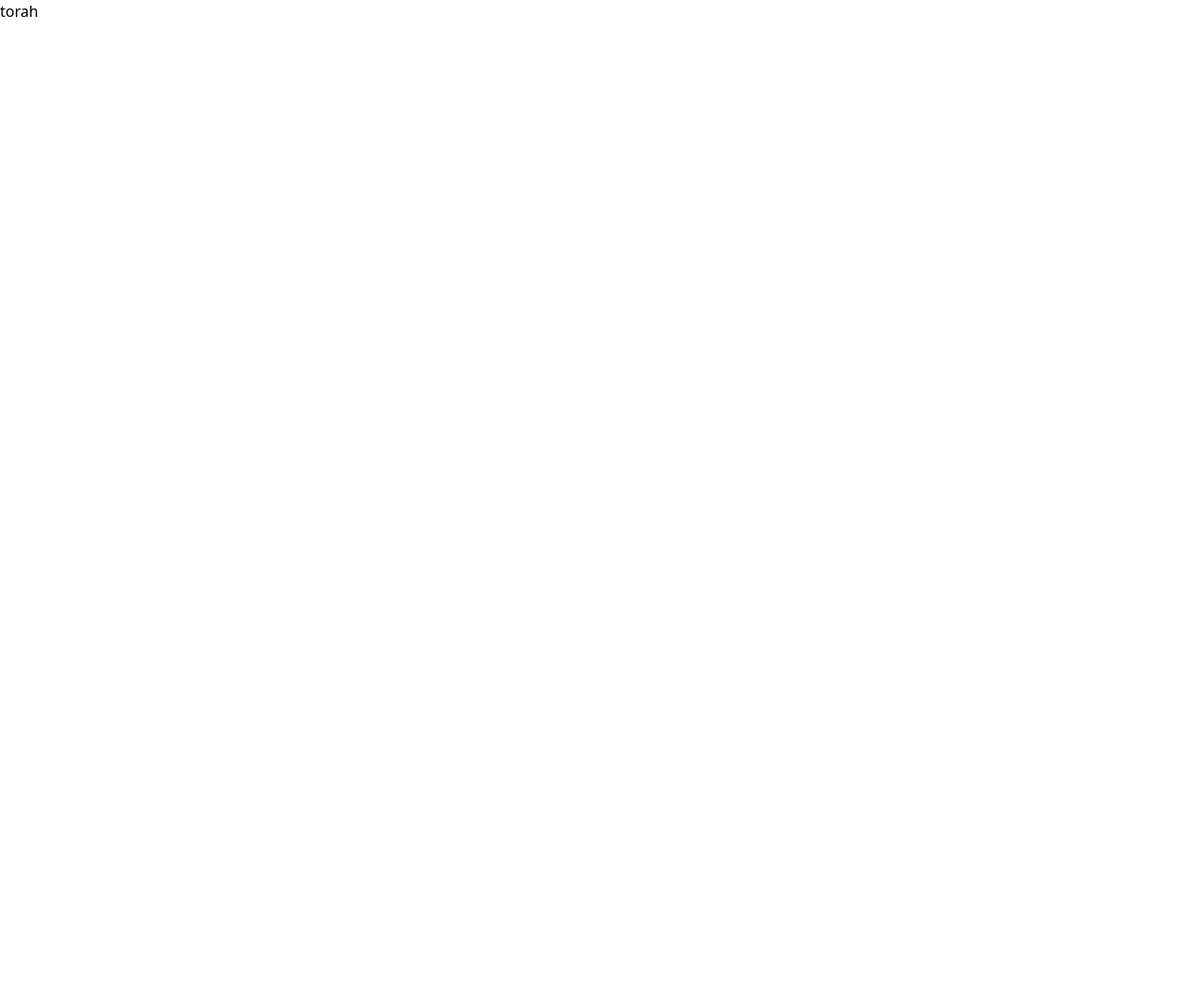
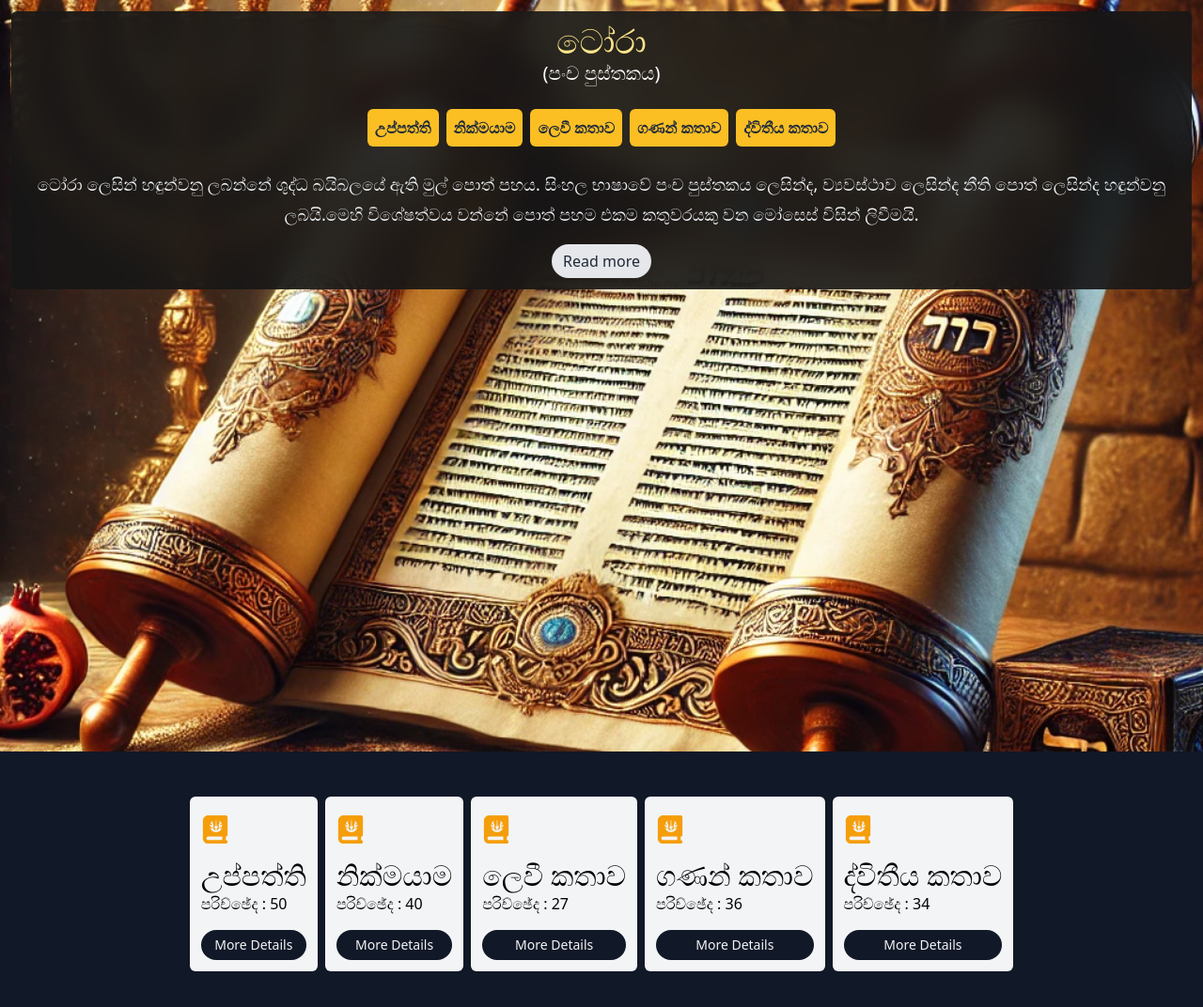
Before and after one commit to Sinna-Shan/Systematic-theology, a React (Vite) app: page /torah in a window 1280 px wide. Shown: the top 1072 px of the page at 94% size. Before the commit the page ends 800 px from the top, so only its background shows below. Built offline with nearby package versions, Linux system fonts and the light colour scheme.

Commit message:
book of genesis
Changes to be committed:
	modified:   src/main.jsx
	deleted:    src/pages/Torah.jsx
	new file:   src/pages/torah/Torah.jsx
	new file:   src/pages/torah/components/Genesis.jsx

```diff
--- a/src/main.jsx
+++ b/src/main.jsx
@@ -3,11 +3,11 @@ import { createRoot } from 'react-dom/client'
 import './index.css'
 import App from './App.jsx'
 import { BrowserRouter, Route, Routes } from 'react-router-dom'
-import Torah from './pages/Torah.jsx'
+import Torah from './pages/torah/Torah.jsx'
 import Layout from './Layout.jsx'
 import AOS from "aos";
-import "aos/dist/aos.css"; // You can also use <link> for styles
-// ..
+import "aos/dist/aos.css";
+
 AOS.init({
   duration: 600,
   mirror: true
--- a/src/pages/Torah.jsx
+++ /dev/null
@@ -1,9 +0,0 @@
-function Torah() {
-    return (
-        <div>
-            torah
-        </div>
-    )
-}
-
-export default Torah
--- /dev/null
+++ b/src/pages/torah/Torah.jsx
@@ -0,0 +1,133 @@
+import { useState } from "react";
+import { FaBookJournalWhills } from "react-icons/fa6";
+import Genesis from "./components/Genesis";
+
+const books = [
+  { book: "උප්පත්ති", chapters: 50, content: <Genesis /> },
+  { book: "නික්මයාම", chapters: 40 },
+  { book: "ලෙවී කතාව", chapters: 27 },
+  { book: "ගණන් කතාව", chapters: 36 },
+  { book: "ද්විතීය කතාව", chapters: 34 },
+];
+function Torah() {
+  const [show, setShow] = useState(false);
+  const [viewBookDetails, setViewBookDetails] = useState(false);
+  const [index, setIndex] = useState(null);
+
+  function handleClick(i) {
+    if (i !== index) {
+      setViewBookDetails(false);
+    }
+    setViewBookDetails((show) => !show);
+    setIndex(i);
+  }
+
+  return (
+    <>
+      <main
+        className="min-h-screen w-full bg-[url('/torah.jpg')] bg-cover
+         bg-center flex flex-col items-center p-3"
+      >
+        <section className="w-full bg-neutral-900 backdrop-filter backdrop-blur-lg bg-opacity-90 p-3 rounded-md text-center text-white">
+          <h1 className="text-xl">
+            <span className="text-amber-200 text-4xl">ටෝරා</span> <br />
+            (පංච පුස්තකය)
+          </h1>
+
+          <section className="flex flex-wrap gap-2 items-center justify-center mt-6">
+            {books.map((book, i) => {
+              return (
+                <div
+                  key={i}
+                  className="bg-amber-400 p-2 rounded-md text-slate-800 font-bold"
+                >
+                  {book.book}
+                </div>
+              );
+            })}
+          </section>
+
+          <p className="leading-8 mt-6 text-lg text-slate-100">
+            ටෝරා ලෙසින් හඳුන්වනු ලබන්නේ ශුද්ධ බයිබලයේ ඇති මුල් පොත් පහය. සිංහල
+            භාෂාවේ පංච පුස්තකය ලෙසින්ද, ව්‍යවස්ථාව ලෙසින්ද නීති පොත් ලෙසින්ද
+            හඳුන්වනු ලබයි.මෙහි විශේෂත්වය වන්නේ පොත් පහම එකම කතුවරයකු වන මෝසෙස්
+            විසින් ලිවීමයි.
+          </p>
+
+          {show && (
+            <div className="leading-8 mt-6 text-lg text-slate-100">
+              <p className="text-amber-400 bg-gray-700 rounded-md">
+                හීබෘ භාෂාවෙන් ටනාක් ලෙසින් හඳුන්වනු ලබන්නේ ශුද්ධ බයිබලයේ ඇති
+                මුල් පොත් 39 ය. එය තෝරා, නෙබීම්, කෙතුබීම් ලෙස හඳුන්වනු ලබයි.
+              </p>
+              <p className="mt-6 text-base leading-7">
+                උප්පත්ති පොතේ පළමු පරිච්ඡේදය තුළ පටන් ගැන්මේදී ලෙස ලියා ඇති වචනය
+                මුළු මහත් විශ්වයේ මුල්මවීම් සිදුවූ කාලය ලෙස හඳුන්වා දීමට හැකිය.
+                එය හීබෘ භාෂාවෙන් බෙහෙර්ශත් ලෙස සඳහන් කර ඇත. මෙම වචනය හීබෘ භාෂාව
+                තුළ ඇති ගැඹුරු අර්ථ ගණනාවක් ප්‍රකාශ වන වටිනා වචනයකි. එහි ඇති එක්
+                අර්ථයක් නම් අනන්තයට එහා ඇති අසංඛය ලෙසින් හඳුන්වන යම් කාල
+                කාලවකවානුවක් පිළිබඳ ප්‍රකාශ කරයි. එම පදනම මත සිට බයිබලයට වැය වී
+                ඇති කාලය අවුරුදු 6000 ලෙස ඔප්පු වුනත් උත්පත්ති පළමු පරිච්ඡේදයේ
+                පළමු පදය විද්‍යාව පවසන ලෙස බොහෝ කලකට පෙර මැවුම්කාර දෙවියන්
+                වහන්සේ විසින් පෘථිවිය නිර්මාණය කළ බව ප්‍රකාශ කළ හැක.
+              </p>
+            </div>
+          )}
+
+          <button
+            onClick={() => setShow((show) => !show)}
+            className="mt-4 bg-gray-200 text-gray-800 px-3 py-1.5 rounded-full"
+          >
+            {!show ? "Read more" : "Read less"}
+          </button>
+        </section>
+      </main>
+      <section
+        className={`flex flex-wrap gap-2 items-center justify-center bg-gray-900 py-12 px-4`}
+      >
+        {books.map((book, i) => {
+          return (
+            <div
+              key={i}
+              className={`bg-gray-100 p-3 rounded-md flex  flex-col ${
+                i === index && viewBookDetails ? "w-full" : ""
+              }`}
+            >
+              {i === index && viewBookDetails ? (
+                <>
+                  <div className="flex gap-4 items-center">
+                    <FaBookJournalWhills className="mb-4 mt-2 text-5xl text-amber-500" />
+                    <div className="flex flex-col">
+                      <h3 className="text-3xl">{book.book}</h3>
+                      <p className="text-base pb-4">
+                        පරිච්ඡේද : {book.chapters}
+                      </p>
+                    </div>
+                  </div>
+                  {book.content}
+                </>
+              ) : (
+                <div>
+                  <FaBookJournalWhills className="mb-4 mt-2 text-3xl text-amber-500" />
+                  <h3 className="text-3xl">{book.book}</h3>
+                  <p className="text-base pb-4">පරිච්ඡේද : {book.chapters}</p>
+                </div>
+              )}
+
+              <button
+                className=" bg-gray-900 text-gray-100 rounded-full py-1.5 px-3 text-sm"
+                onClick={() => handleClick(i)}
+              >
+                {!(i === index && viewBookDetails)
+                  ? "More Details"
+                  : "Less Details"}
+              </button>
+            </div>
+          );
+        })}
+      </section>
+    </>
+  );
+}
+
+export default Torah;
--- /dev/null
+++ b/src/pages/torah/components/Genesis.jsx
@@ -0,0 +1,42 @@
+function Genesis() {
+  return (
+    <section className="p-2">
+      <h1 className="text-xl">උත්පත්ති පොත කොටස් දෙකකි.</h1>
+      <div className="bg-gray-200 overflow-hidden mt-3 p-2 rounded-md">
+        <h2 className="my-2 text-lg">උප්පත්ති 1 - 11</h2>
+        <p>
+          මෙම පරිච්ඡේද 11 තුළ අපට පෙන්වා ඇත්තේ දෙවියන් වහන්සේ විසින් මවන ලද
+          මනුෂ්‍යයා එතුමා දුන් සැපවත් ජීවිතය අතහැර සතුරාගේ හඬට (සාතන්ට) කීකරු වී
+          දෙවියන් වහන්සේගෙන් ඈතට ගමන් කර පොළොව පුරා විසිර ගොස් පාපය හා ශාපය සමඟ
+          පොළොවේ ජීවත්ව සිටි කාලයයි. එම කාලය මහා ජලගැල්මක් තුළින් කොටස් දෙකකට
+          වෙන් කර දක්වා ඇත.
+        </p>
+        <ol className="flex w-full mt-4 gap-2 text-sm">
+          <li className="bg-gray-300 p-2 rounded-md">නෝවාගේ ජලගැල්මට පෙර</li>
+          <li className="bg-gray-300 p-2 rounded-md">නෝවාගේ ජලගැල්මට පසු</li>
+        </ol>
+      </div>
+      <div className="bg-gray-200 overflow-hidden mt-3 p-2 rounded-md">
+        <h2 className="my-2 text-lg">උප්පත්ති 12 - 50</h2>
+        <p>
+          මෙසේ කාලයක් මනුෂ්‍යයා කෙරෙහි තම තෝරා ගැනීම් නොකර දෙවියන් වහන්සේ දොළොස්
+          වැනි පරිච්ඡේදයේ සිට නැවත එතුමාට සෙනඟක් ලෙස මනුෂ්‍යයෙක් තෝරාගත් සේක
+          (ආබ්‍රම්).
+        </p>
+        <br />
+        <p>
+          ඔහු තුළින් ඊශ්‍රායල් සෙනඟගේ මුල් පියවරුන් තිදෙනා නිරූපණය කර 50 වන
+          පරිච්ඡේදය වන විට යෝසෙප් ගැනද සටහන් කර අවසන් කරන ලදී.
+        </p>
+
+        <ul className="flex w-full mt-4 gap-2 text-sm">
+          <li className="bg-gray-300 p-2 rounded-md">ආබ්‍රම්</li>
+          <li className="bg-gray-300 p-2 rounded-md">ඊසාක්</li>
+          <li className="bg-gray-300 p-2 rounded-md">යාකොබ්</li>
+        </ul>
+      </div>
+    </section>
+  );
+}
+
+export default Genesis;
```
